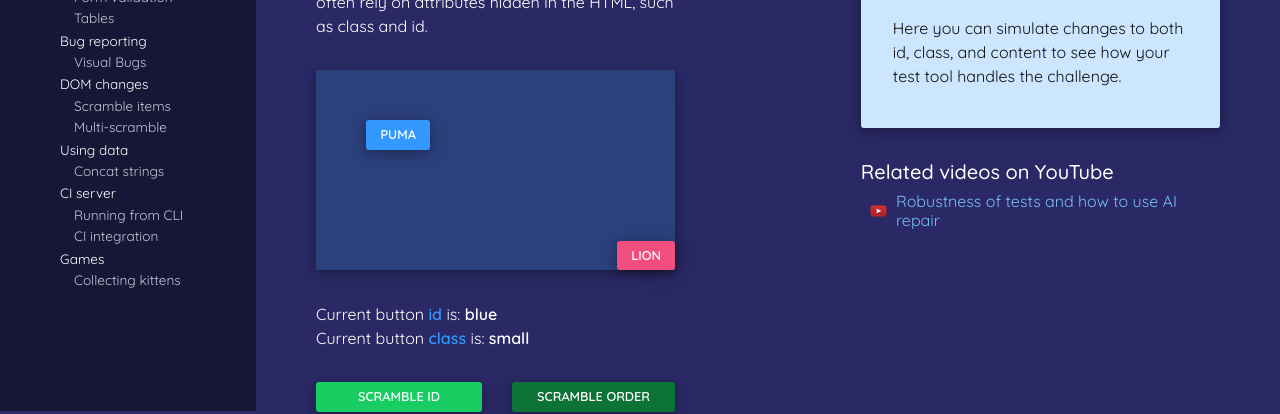
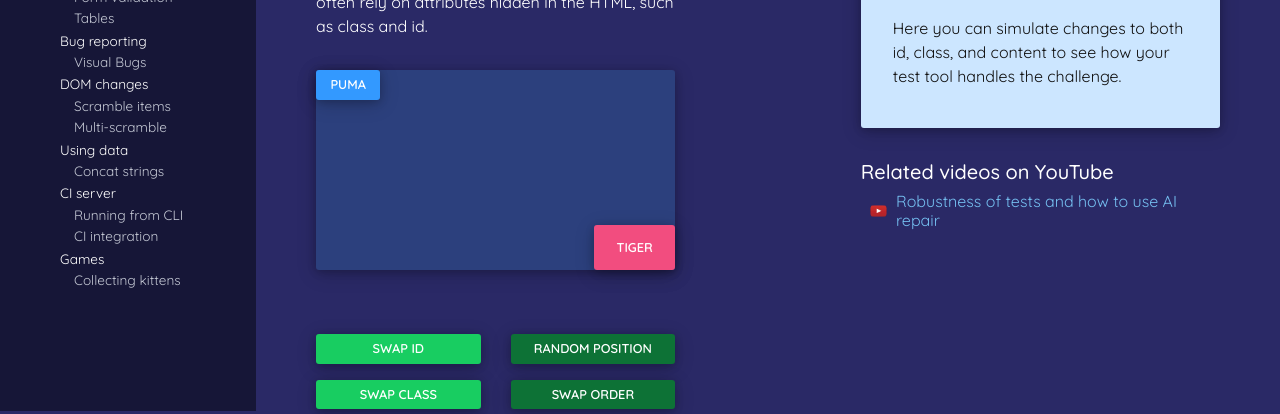
Before and after one commit to karinlj/boozang-thelab, a React (Create React App) app: page /scramble in a window 1280 px wide. Shown: the part 389-803 px from the top of the page. Built offline with nearby package versions, Linux system fonts and the light colour scheme.

Commit message:
scramble 2 btnStates

```diff
--- a/src/components/domChanges/ScrambleItems.js
+++ b/src/components/domChanges/ScrambleItems.js
@@ -5,35 +5,91 @@ import { ScrambleItemsTestInfo } from "../text/TestInfos";
 import { ScrambleItemsVideos } from "../text/videos/VideoSections";
 
 const ScrambleItems = () => {
-  const [myId, setMyId] = useState("small");
-  const [myClass, setMyClass] = useState("blue");
-  const [myContent, setMyContent] = useState("puma");
   const [styles, setStyles] = useState({});
 
+  const [message, setMessage] = useState("");
+  const [btnOneAttributes, setBtnOneAttributes] = useState({
+    myId: "small",
+    myClass: "blue",
+    myContent: "puma",
+    styles: {},
+  });
+  const [btnTwoAttributes, setBtnTwoAttributes] = useState({
+    myId: "big",
+    myClass: "pink",
+    myContent: "tiger",
+    styles: {},
+  });
+
   const toggleId = () => {
-    if (myId === "small") {
-      setMyId("big");
+    setMessage("");
+    if (btnOneAttributes.myId === "small") {
+      setBtnOneAttributes({
+        ...btnOneAttributes,
+        myId: "big",
+      });
+      setBtnTwoAttributes({
+        ...btnTwoAttributes,
+        myId: "small",
+      });
     } else {
-      setMyId("small");
+      setBtnOneAttributes({
+        ...btnOneAttributes,
+        myId: "small",
+      });
+      setBtnTwoAttributes({
+        ...btnTwoAttributes,
+        myId: "big",
+      });
     }
   };
   const toggleClass = () => {
-    if (myClass === "blue") {
-      setMyClass("purple");
+    setMessage("");
+    if (btnOneAttributes.myClass === "blue") {
+      setBtnOneAttributes({
+        ...btnOneAttributes,
+        myClass: "pink",
+      });
+      setBtnTwoAttributes({
+        ...btnTwoAttributes,
+        myClass: "blue",
+      });
     } else {
-      setMyClass("blue");
+      setBtnOneAttributes({
+        ...btnOneAttributes,
+        myClass: "blue",
+      });
+      setBtnTwoAttributes({
+        ...btnTwoAttributes,
+        myClass: "pink",
+      });
     }
   };
   const toggleContent = () => {
-    if (myContent === "puma") {
-      setMyContent("tiger");
+    setMessage("");
+    if (btnOneAttributes.myContent === "puma") {
+      setBtnOneAttributes({
+        ...btnOneAttributes,
+        myContent: "tiger",
+      });
+      setBtnTwoAttributes({
+        ...btnTwoAttributes,
+        myContent: "puma",
+      });
     } else {
-      setMyContent("puma");
+      setBtnOneAttributes({
+        ...btnOneAttributes,
+        myContent: "puma",
+      });
+      setBtnTwoAttributes({
+        ...btnTwoAttributes,
+        myContent: "tiger",
+      });
     }
   };
   const scramblePositon = () => {
     const randomTop = Math.floor(Math.random() * 130 + 1) + "px";
-    const randomLeft = Math.floor(Math.random() * 130 + 1) + "px";
+    const randomLeft = Math.floor(Math.random() * 150 + 1) + "px";
 
     const style = {
       top: randomTop,
@@ -41,6 +97,31 @@ const ScrambleItems = () => {
     };
     setStyles(style);
   };
+
+  const handleClick = (e) => {
+    console.log("e: ", e.target.name);
+
+    const { id, className, value } = e.target;
+
+    const message = (e) => {
+      return (
+        <div>
+          <p> Clicked button:</p>
+          <p>
+            id = <strong className="category">{id}</strong>
+          </p>
+          <p>
+            class = <strong className="category">{className}</strong>
+          </p>
+          <p>
+            content = <strong className="category">{value}</strong>
+          </p>
+        </div>
+      );
+    };
+    setMessage(message);
+  };
+
   useEffect(() => {
     console.log("styles: ", styles);
   }, [styles]);
@@ -53,40 +134,51 @@ const ScrambleItems = () => {
           <div className="animal_btns">
             <input
               type="button"
-              value={myContent}
-              id={myId}
-              className={`formBtn ${myClass}`}
+              name="btnOne"
+              value={btnOneAttributes.myContent}
+              id={btnOneAttributes.myId}
+              className={`${btnOneAttributes.myClass}`}
               style={styles}
+              onClick={(e) => handleClick(e)}
             />
-            <input type="button" value="lion" className="formBtn pink" />
+            <input
+              type="button"
+              name="btnTwo"
+              value={btnTwoAttributes.myContent}
+              id={btnTwoAttributes.myId}
+              className={`${btnTwoAttributes.myClass}`}
+              style={styles}
+              onClick={(e) => handleClick(e)}
+            />
           </div>
           <div className="scramble_text">
-            <p>
+            <div>{message}</div>
+            {/* <p>
+              Current button <strong className="category">class</strong> is:{" "}
+              <strong>{message}</strong>
+            </p> */}
+            {/* <p>
               Current button <strong className="category">id</strong> is:{" "}
-              <strong>{myClass}</strong>
-            </p>
-            <p>
-              Current button <strong className="category">class</strong> is:{" "}
-              <strong>{myId}</strong>
-            </p>
+              <strong>{btnOneAttributes.myId}</strong>
+            </p> */}
           </div>
           <div className="row justify-content-between">
             <div className="col">
               <input
                 type="button"
-                value="Scramble Id"
+                value="Swap Id"
                 className="formBtn add"
                 onClick={toggleId}
               />
               <input
                 type="button"
-                value="Scramble Class"
+                value="Swap Class"
                 className="formBtn add"
                 onClick={toggleClass}
               />
               <input
                 type="button"
-                value="Scramble Content"
+                value="Swap Content"
                 className="formBtn add"
                 onClick={toggleContent}
               />
@@ -94,9 +186,14 @@ const ScrambleItems = () => {
             <div className="col">
               <input
                 type="button"
-                value="Scramble Order"
+                value="Random Position"
                 className="formBtn add green_dark"
                 onClick={scramblePositon}
+              />
+              <input
+                type="button"
+                value="Swap Order"
+                className="formBtn add green_dark"
               />
             </div>
           </div>
--- a/src/components/domChanges/scramble.scss
+++ b/src/components/domChanges/scramble.scss
@@ -23,31 +23,27 @@
     height: 200px;
     background: $themecolorBlueNewDark;
     box-shadow: $themeBoxShadow;
+    border-radius: $themeBorderRadius;
     input {
       width: auto;
       margin: 0;
-    }
-    input:not(.pink) {
       position: absolute;
-      top: 50px;
-      left: 50px;
-    }
-    input.pink {
-      position: absolute;
-      right: 0;
-      bottom: 0;
+      &[name="btnOne"] {
+        top: 0;
+        left: 0;
+      }
+      &[name="btnTwo"] {
+        bottom: 0;
+        right: 0;
+      }
     }
   }
-  .scramble_btns {
-    display: flex;
-    justify-content: space-between;
-  }
-
+  //scramble_btns
   #small {
     padding: 0.2rem 0.9rem;
   }
   #big {
-    padding: 0.6rem 1.3rem;
+    padding: 0.7rem 1.4rem;
   }
   //multi scramble
   form {
```
Also changed, not shown: 1 other file (tests, documents, lock files or other folders).
